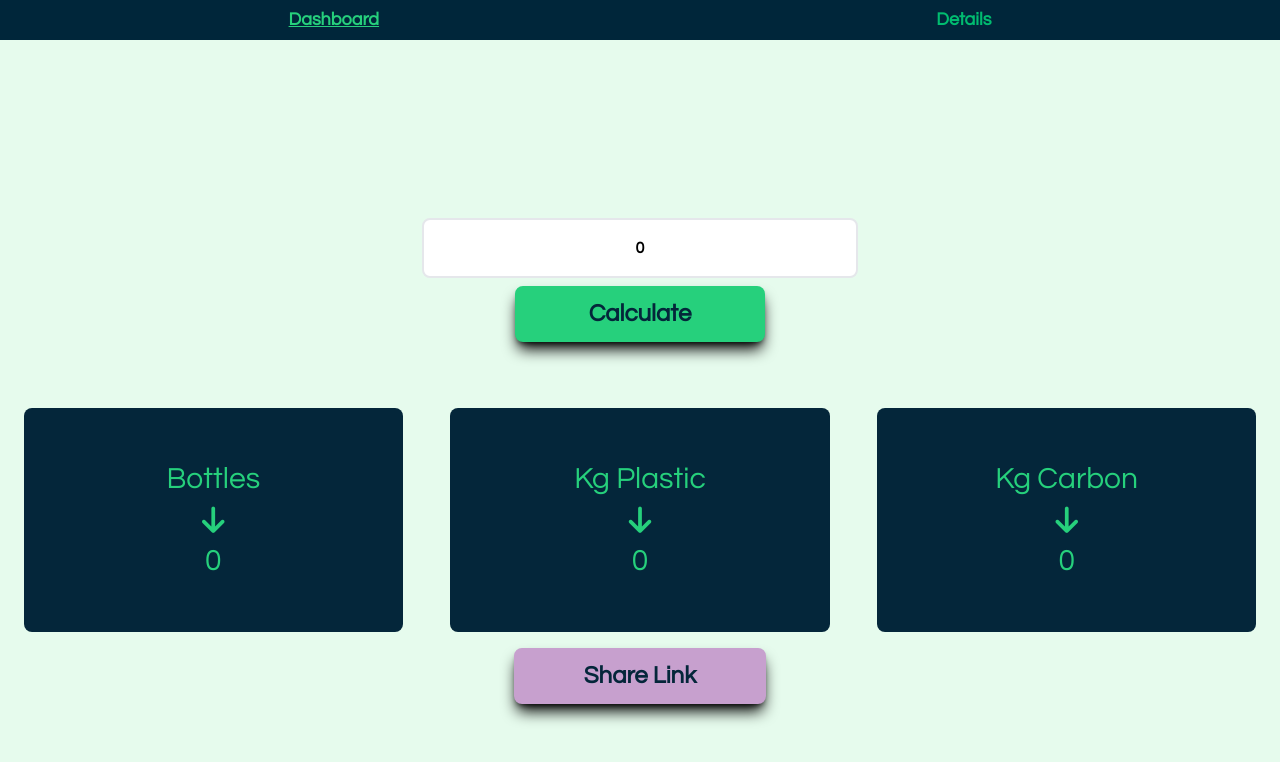
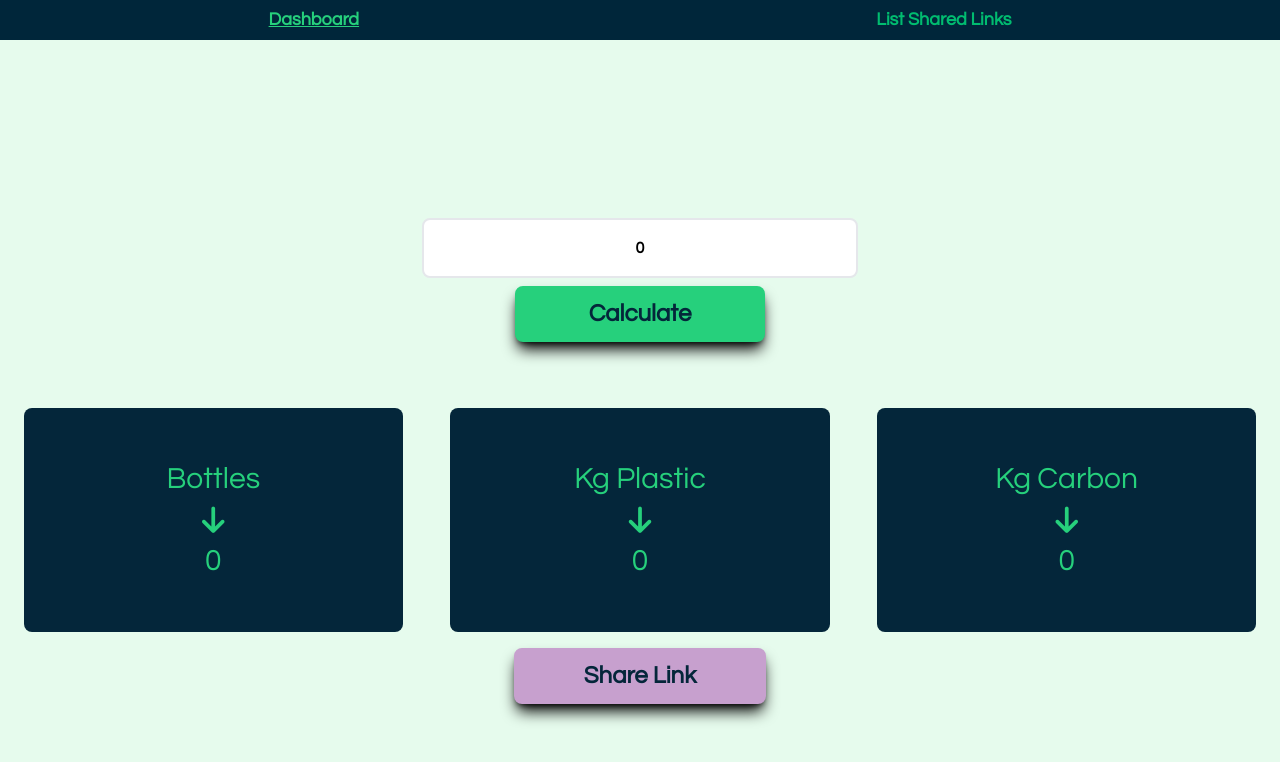
Before and after one commit to facundh23/AguaKm0Two, a Vue app: page / in a window 1280 px wide. Shown: the top 762 px of the page. Built offline with nearby package versions, Linux system fonts and the light colour scheme; no server answers; what tailwindcss-animated, vue-sweetalert2 would draw is missing.

Commit message:
Project working

```diff
--- a/src/App.vue
+++ b/src/App.vue
@@ -4,7 +4,7 @@
 <template>
         <nav class="navbar text-[#00BC70] text-sm w-full flex justify-around">
             <router-link class="font-bold hover:cursor-pointer"  to="/" active-class="active-link">Dashboard</router-link>
-            <router-link class="font-bold hover:cursor-pointer"  to="/details" active-class="active-link">Details</router-link>
+            <router-link class="font-bold hover:cursor-pointer"  to="/details" active-class="active-link">List Shared Links</router-link>
         </nav>
         <router-view />
 </template>
```
